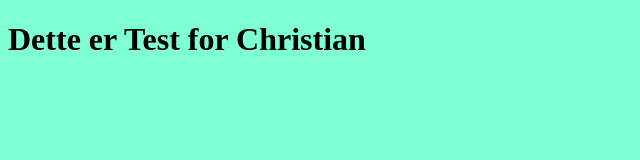
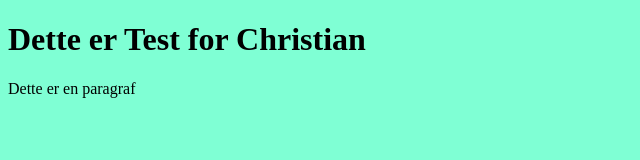
Before and after one commit to christian1kodehode/testings, a plain HTML site: page index.html in a window 1280 px wide. Shown: the whole page, without its empty margins (0-640 px from the left). Drawn offline with Linux system fonts and the light colour scheme.

Commit message:
Update index.html

```diff
--- a/index.html
+++ b/index.html
@@ -9,5 +9,7 @@
 </head>
 <body>
     <h1>Dette er Test for Christian</h1>
+
+    <p>Dette er en paragraf</p>
 </body>
 </html>
```
